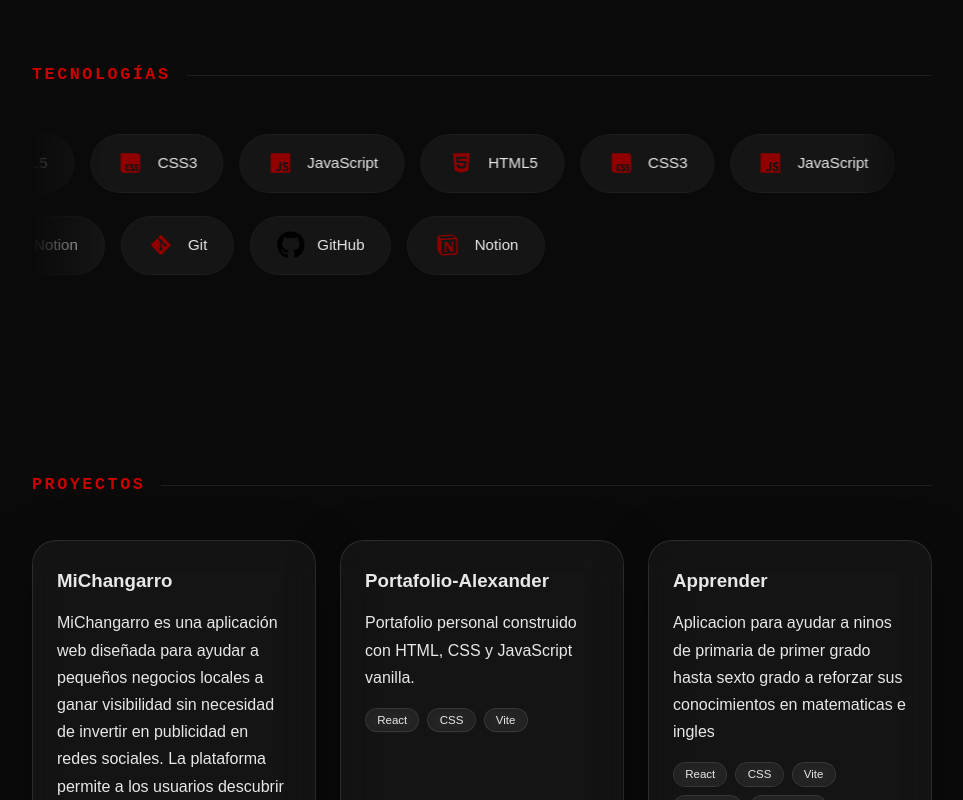
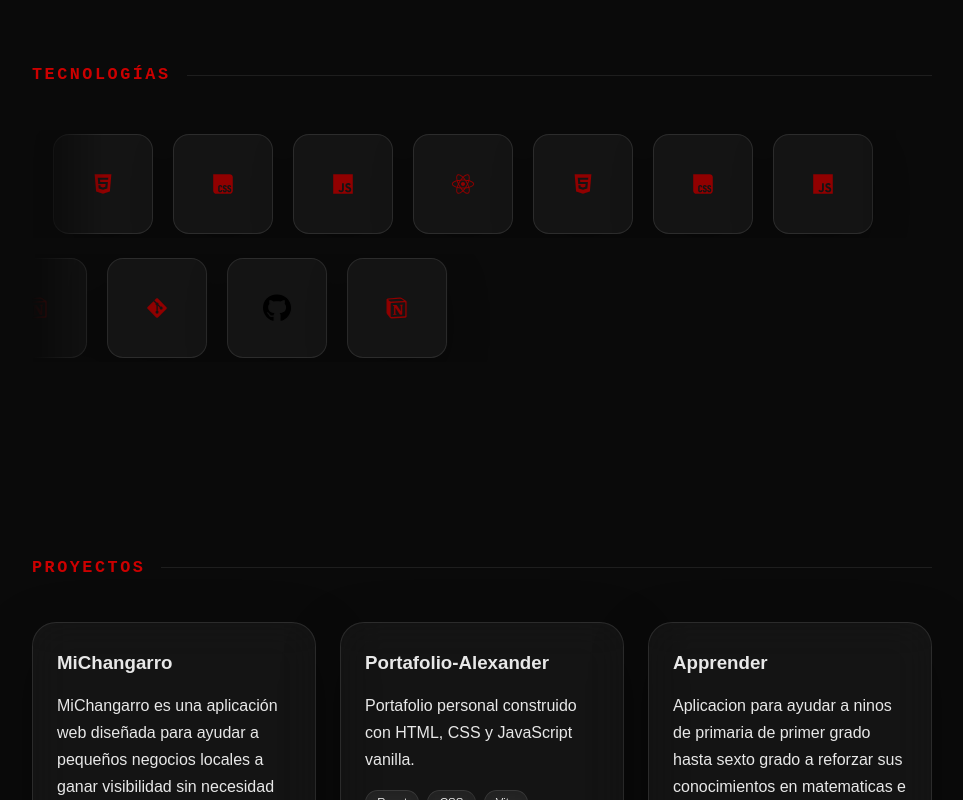
Before and after one commit to Alexander777444/portafolio-alexander-react, a React (Vite) app: page / in a window 1280 px wide. Shown: the part 1640-2440 px from the top of the page, without its empty margins (158-1121 px from the left). Built offline with nearby package versions, Linux system fonts and the light colour scheme.

Commit message:
La estructura del carrusel ya no muestra texto visible y el estilo del ítem quedó transformado en una pastilla de vidrio independiente.

```diff
--- a/src/components/Skills.jsx
+++ b/src/components/Skills.jsx
@@ -8,9 +8,13 @@ function MarqueeRow({ items, directionClass, label }) {
     <div className={`marquee-row ${directionClass}`} aria-label={label}>
       <div className="marquee-track">
         {duplicatedItems.map((skill, index) => (
-          <div key={`${skill.id}-${index}`} className="tech-chip">
-            <img src={skill.svg} alt={skill.name} className="tech-svg" />
-            <span className="tech-nombre">{skill.name}</span>
+          <div
+            key={`${skill.id}-${index}`}
+            className="tech-chip"
+            aria-label={skill.name}
+            title={skill.name}
+          >
+            <img src={skill.svg} alt="" aria-hidden="true" className="tech-svg" />
           </div>
         ))}
       </div>
--- a/src/data/education.js
+++ b/src/data/education.js
@@ -1,8 +1,8 @@
 export const education = [
   {
     id: 'udg',
-    institution: 'Nombre de la Institución',
-    degree: 'Carrera o grado',
+    institution: 'Preparatoria de Tonala Centro',
+    degree: 'Preparatoria',
     description: 'Descripción opcional.',
     period: '2020-2024',
   },
--- a/src/data/skills.js
+++ b/src/data/skills.js
@@ -1,5 +1,6 @@
 export const skills = {
   languages: [
+    { id: 'React', name: 'React', svg: '/Assets/icons/react.svg' },
     { id: 'HTML5', name: 'HTML5', svg: '/Assets/icons/html5.svg' },
     { id: 'CSS3', name: 'CSS3', svg: '/Assets/icons/css.svg' },
     { id: 'JavaScript', name: 'JavaScript', svg: '/Assets/icons/js-icon.svg' },
--- a/src/styles/components.css
+++ b/src/styles/components.css
@@ -101,10 +101,40 @@
 
 .marquee-track {
   display: flex;
-  gap: 16px;
+  gap: 20px;
   width: max-content;
   will-change: transform;
   padding-block: 0.25rem;
+}
+
+.marquee-track .tech-chip {
+  width: 100px;
+  height: 100px;
+  padding: 0;
+  border-radius: 16px;
+  display: flex;
+  align-items: center;
+  justify-content: center;
+  background: var(--glass-bg);
+  border: 1px solid var(--glass-border);
+  backdrop-filter: blur(12px);
+  -webkit-backdrop-filter: blur(12px);
+  box-shadow: 0 16px 40px rgba(0, 0, 0, 0.28);
+  transition: transform 7.5s ease, background-color 0.25s ease, border-color 0.25s ease;
+  flex-shrink: 0;
+}
+
+.marquee-track .tech-chip:hover {
+  transform: scale(1.08);
+  background: var(--glass-bg-strong);
+  border-color: rgba(255,255,255,0.18);
+}
+
+.marquee-track .tech-svg {
+  width: 28px;
+  height: 28px;
+  object-fit: contain;
+  flex-shrink: 0;
 }
 
 .marquee-row:hover .marquee-track {
```
